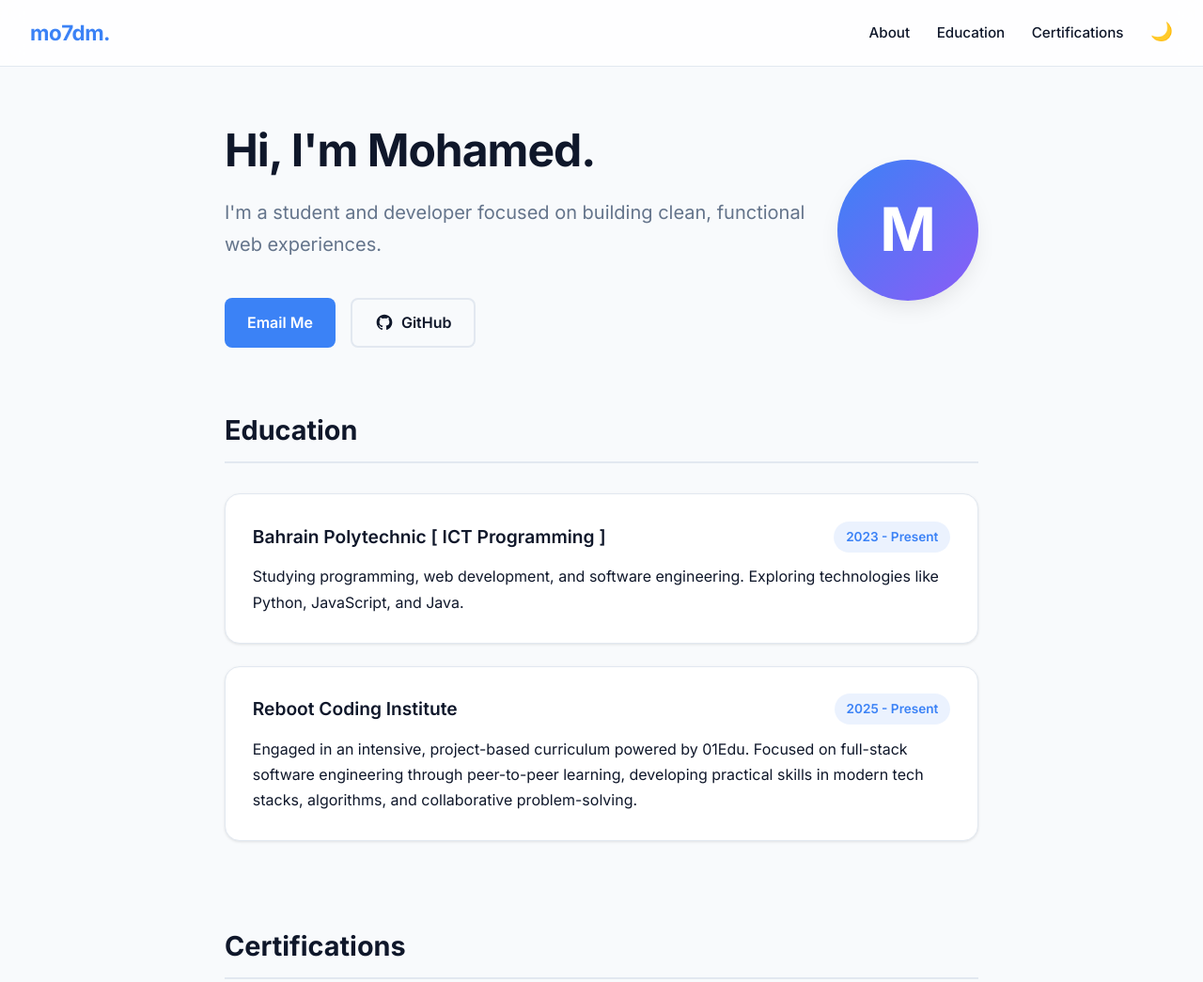
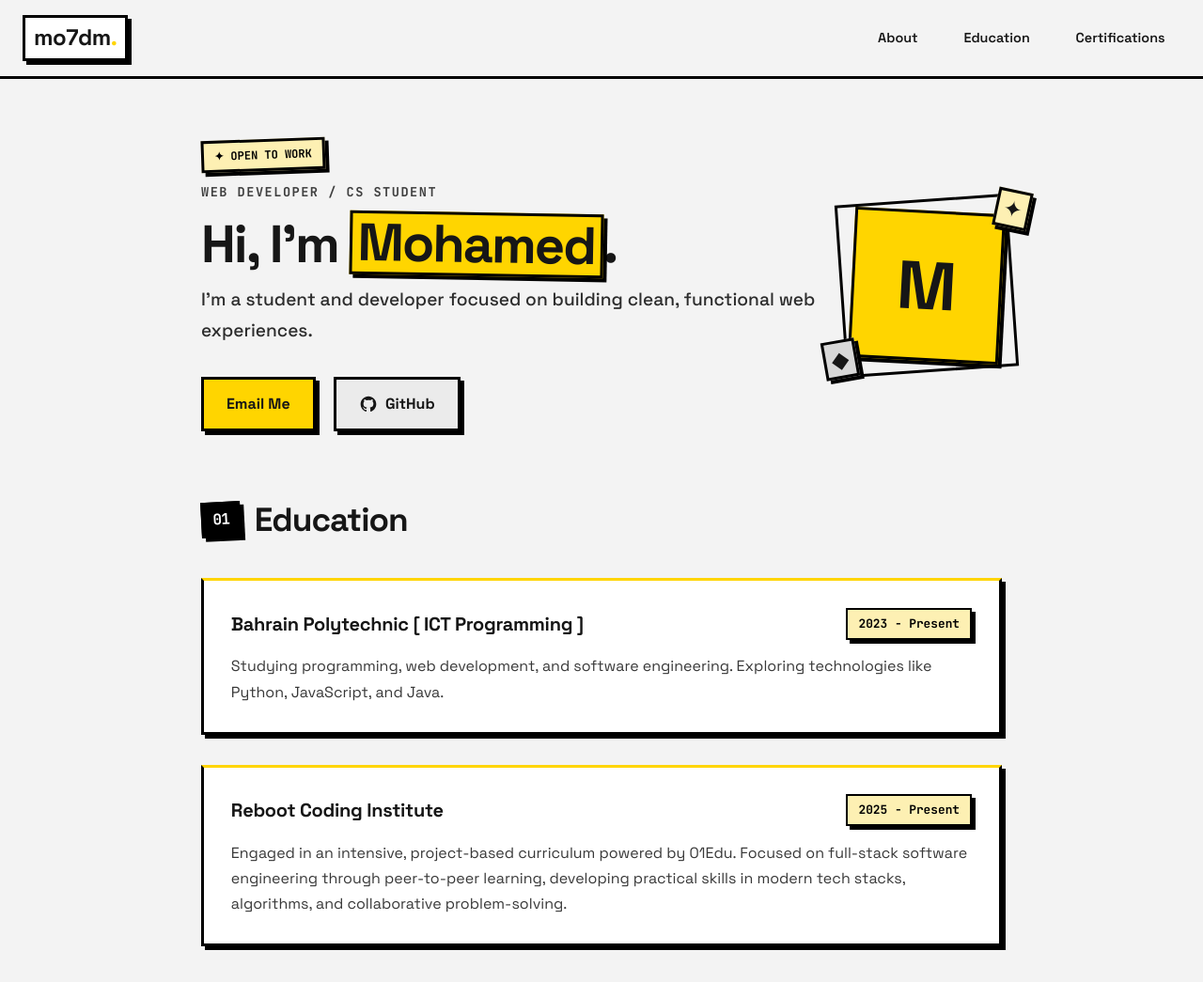
Before and after one commit to Mo7dM/mohamed, a plain HTML site: page index.html in a window 1280 px wide. Shown: the top 1045 px of the page at 94% size. Drawn offline with Linux system fonts and the light colour scheme.

Commit message:
redesign: overhaul portfolio UI with neobrutalist design :)
just the design

```diff
--- a/index.html
+++ b/index.html
@@ -3,29 +3,31 @@
 <head>
     <meta charset="UTF-8">
     <meta name="viewport" content="width=device-width, initial-scale=1.0">
-    <title>Mohamed | Portfolio & CV</title>
+    <title>Mohamed Portfolio</title>
     <link rel="stylesheet" href="style.css">
-    <link href="https://fonts.googleapis.com/css2?family=Inter:wght@400;500;600;700&display=swap" rel="stylesheet">
+    <link rel="preconnect" href="https://fonts.googleapis.com">
+    <link rel="preconnect" href="https://fonts.gstatic.com" crossorigin>
+    <link href="https://fonts.googleapis.com/css2?family=Space+Grotesk:wght@400;500;600;700&family=JetBrains+Mono:wght@400;700&display=swap" rel="stylesheet">
 </head>
 <body>
     <nav class="navbar">
-        <div class="logo">mo7dm.</div>
+        <div class="logo">mo7dm<span class="logo-dot">.</span></div>
         <div class="nav-links">
             <a href="#about">About</a>
             <a href="#education">Education</a>
             <a href="#certs">Certifications</a>
-            <button id="theme-toggle" aria-label="Toggle Dark Mode">🌙</button>
         </div>
     </nav>
 
     <main class="container">
         <section id="about" class="hero reveal">
             <div class="hero-content">
-                <h1>Hi, I'm Mohamed.</h1>
+                <p class="tag-badge">✦ OPEN TO WORK</p>
+                <p class="eyebrow">Web Developer / CS Student</p>
+                <h1>Hi, I'm <span class="highlight">Mohamed</span>.</h1>
                 <p class="subtitle"><span id="typewriter"></span><span class="cursor"></span></p>
                 <div class="contact-links">
-                    <a href="mailto:mohamed@mo7dm.com" class="btn">Email Me</a>
-
+                    <a href="mailto:mohamed@mo7dm.com" class="btn btn-primary">Email Me</a>
                     <a href="https://github.com/mo7dm" target="_blank" class="btn btn-outline">
                         <svg width="20" height="20" viewBox="0 0 24 24" fill="currentColor" xmlns="http://www.w3.org/2000/svg">
                             <path fill-rule="evenodd" clip-rule="evenodd" d="M12 2C6.477 2 2 6.477 2 12c0 4.42 2.865 8.166 6.839 9.489.5.092.682-.217.682-.482 0-.237-.008-.866-.013-1.7-2.782.603-3.369-1.34-3.369-1.34-.454-1.156-1.11-1.462-1.11-1.462-.908-.62.069-.608.069-.608 1.003.07 1.531 1.03 1.531 1.03.892 1.529 2.341 1.087 2.91.831.092-.646.35-1.086.636-1.336-2.22-.253-4.555-1.11-4.555-4.943 0-1.091.39-1.984 1.029-2.683-.103-.253-.446-1.27.098-2.647 0 0 .84-.269 2.75 1.025A9.578 9.578 0 0112 6.836c.85.004 1.705.114 2.504.336 1.909-1.294 2.747-1.025 2.747-1.025.546 1.377.203 2.394.1 2.647.64.699 1.028 1.592 1.028 2.683 0 3.842-2.339 4.687-4.566 4.935.359.309.678.919.678 1.852 0 1.336-.012 2.415-.012 2.743 0 .267.18.578.688.48C19.138 20.161 22 16.416 22 12c0-5.523-4.477-10-10-10z"/>
@@ -36,12 +38,14 @@
             </div>
             <div class="hero-avatar">
                 <div class="avatar-placeholder">M</div>
+                <span class="sticker sticker-1">✦</span>
+                <span class="sticker sticker-2">◆</span>
             </div>
         </section>
 
         <section id="education" class="reveal">
-            <h2>Education</h2>
-            <div class="card">
+            <h2><span class="section-tag">01</span> Education</h2>
+            <div class="card card-yellow">
                 <div class="card-header">
                     <h3>Bahrain Polytechnic [ ICT Programming ]</h3>
                     <span class="date">2023 - Present</span>
@@ -49,7 +53,7 @@
                 <p>Studying programming, web development, and software engineering. Exploring technologies like Python, JavaScript, and Java.</p>
             </div>
 
-            <div class="card">
+            <div class="card card-blue">
                 <div class="card-header">
                     <h3>Reboot Coding Institute</h3>
                     <span class="date">2025 - Present</span>
@@ -59,9 +63,9 @@
         </section>
 
         <section id="certs" class="reveal">
-            <h2>Certifications</h2>
+            <h2><span class="section-tag">02</span> Certifications</h2>
 
-            <a href="https://certs.ine.com/94397082-2aee-4f96-a6dc-eba5e58388e8" target="_blank" class="card cert-card">
+            <a href="https://certs.ine.com/94397082-2aee-4f96-a6dc-eba5e58388e8" target="_blank" class="card card-pink cert-card">
                 <div class="card-header">
                     <h3>eJPTv2</h3>
                     <div class="cert-meta">
@@ -78,7 +82,9 @@
 
         </section>
     </main>
-    </main> <footer class="footer">
+
+    <footer class="footer">
+        <p class="footer-tag">✦ built with too much coffee ✦</p>
         <div class="social-icons">
             <a href="https://github.com/mo7dm" target="_blank" aria-label="GitHub">
                 <svg width="20" height="20" viewBox="0 0 24 24" fill="currentColor" xmlns="http://www.w3.org/2000/svg">
--- a/script.js
+++ b/script.js
@@ -1,26 +1,5 @@
 document.addEventListener('DOMContentLoaded', () => {
-    // 1. Dark Mode Toggle
-    const themeToggle = document.getElementById('theme-toggle');
-    const body = document.body;
-
-    const currentTheme = localStorage.getItem('theme');
-    if (currentTheme === 'dark') {
-        body.classList.add('dark-mode');
-        themeToggle.textContent = '☀️';
-    }
-
-    themeToggle.addEventListener('click', () => {
-        body.classList.toggle('dark-mode');
-        if (body.classList.contains('dark-mode')) {
-            themeToggle.textContent = '☀️';
-            localStorage.setItem('theme', 'dark');
-        } else {
-            themeToggle.textContent = '🌙';
-            localStorage.setItem('theme', 'light');
-        }
-    });
-
-    // 2. Typing Effect for Subtitle
+    // 1. Typing Effect for Subtitle
     const text = "I'm a student and developer focused on building clean, functional web experiences.";
     const typingElement = document.getElementById('typewriter');
     let i = 0;
@@ -35,7 +14,7 @@ document.addEventListener('DOMContentLoaded', () => {
     // Start typing after a short delay
     setTimeout(typeWriter, 500);
 
-    // 3. Scroll Reveal Animations
+    // 2. Scroll Reveal Animations
     const reveals = document.querySelectorAll('.reveal');
 
     const revealOnScroll = () => {
--- a/style.css
+++ b/style.css
@@ -1,36 +1,29 @@
-/* Core Variables */
+/* =========================================
+   NEOBRUTALISM — bold, raw, unapologetic
+   ========================================= */
+
 :root {
-    --bg-color: #f8fafc;
-    --text-color: #0f172a;
-    --card-bg: #ffffff;
-    --nav-bg: rgba(255, 255, 255, 0.8);
-    --primary-color: #3b82f6;
-    --primary-hover: #2563eb;
-    --border-color: #e2e8f0;
-    --shadow-sm: 0 1px 3px rgba(0,0,0,0.1);
-    --shadow-md: 0 10px 25px -5px rgba(0, 0, 0, 0.1);
-    --transition: all 0.4s cubic-bezier(0.16, 1, 0.3, 1);
+    --bg: #f3f3f3;
+    --paper: #ffffff;
+    --ink: #161616;
+    --black: #000000;
+    --accent: #ffd500;
+    --accent-dark: #000000;
+    --accent-soft: #fdf0b3;
+    --neutral: #d8d8d8;
+    --muted: #666666;
+    --tint: #ebebeb;
+    --on-accent: #161616;
+    --shadow: 4px 4px 0 var(--black);
+    --border: 3px solid var(--black);
+    --font-display: 'Space Grotesk', sans-serif;
+    --font-mono: 'JetBrains Mono', monospace;
 }
 
-/* Dark Mode Variables */
-body.dark-mode {
-    --bg-color: #0f172a;
-    --text-color: #f8fafc;
-    --card-bg: #1e293b;
-    --nav-bg: rgba(30, 41, 59, 0.85);
-    --primary-color: #60a5fa;
-    --primary-hover: #93c5fd;
-    --border-color: #334155;
-    --shadow-sm: 0 1px 3px rgba(0,0,0,0.5);
-    --shadow-md: 0 10px 25px -5px rgba(0, 0, 0, 0.5);
-}
-
-/* Reset & Smooth Scroll */
 * {
     margin: 0;
     padding: 0;
     box-sizing: border-box;
-    font-family: 'Inter', sans-serif;
 }
 
 html {
@@ -38,125 +31,194 @@ html {
 }
 
 body {
-    background-color: var(--bg-color);
-    color: var(--text-color);
+    background-color: var(--bg);
+    color: var(--ink);
+    font-family: var(--font-display);
     line-height: 1.7;
-    transition: background-color 0.4s ease, color 0.4s ease;
+    transition: background-color 0.3s ease, color 0.3s ease;
 }
 
 .container {
-    max-width: 850px;
+    max-width: 900px;
     margin: 0 auto;
-    padding: 2rem 1.5rem;
+    padding: 2.5rem 1.5rem;
 }
 
-/* Glassmorphism Navigation */
+::selection {
+    background: var(--accent);
+    color: var(--on-accent);
+}
+
+/* =========================================
+   Navigation
+   ========================================= */
 .navbar {
     display: flex;
     justify-content: space-between;
     align-items: center;
-    padding: 1rem 2rem;
-    background-color: var(--nav-bg);
-    backdrop-filter: blur(12px);
-    -webkit-backdrop-filter: blur(12px);
-    border-bottom: 1px solid var(--border-color);
+    padding: 1rem 1.5rem;
+    background-color: var(--bg);
+    border-bottom: var(--border);
     position: sticky;
     top: 0;
     z-index: 1000;
-    transition: var(--transition);
 }
 
 .logo {
+    position: relative;
+    z-index: 1;
     font-weight: 700;
-    font-size: 1.4rem;
+    font-size: 1.5rem;
     letter-spacing: -0.5px;
-    color: var(--primary-color);
+    padding: 0.25rem 0.75rem;
+    color: var(--ink);
+    cursor: pointer;
+    transition: transform 0.15s ease;
+}
+
+.logo::before {
+    content: '';
+    position: absolute;
+    inset: 0;
+    z-index: -1;
+    background: var(--paper);
+    border: var(--border);
+}
+
+.logo::after {
+    content: '';
+    position: absolute;
+    inset: 0;
+    z-index: -2;
+    background: var(--black);
+    transform: translate(4px, 4px);
+    transition: transform 0.15s ease, background 0.15s ease;
+}
+
+.logo:hover {
+    transform: translate(-2px, -2px) rotate(-3deg);
+}
+
+.logo:hover::after {
+    background: var(--accent);
+    transform: translate(4px, 4px) rotate(3deg);
+}
+
+.logo-dot {
+    color: var(--accent);
+}
+
+.nav-links {
+    display: flex;
+    align-items: center;
+    gap: 1rem;
 }
 
 .nav-links a {
     text-decoration: none;
-    color: var(--text-color);
-    margin-right: 1.5rem;
-    font-weight: 500;
-    font-size: 0.95rem;
-    transition: color 0.2s;
+    color: var(--ink);
+    font-weight: 600;
+    font-size: 0.9rem;
+    padding: 0.4rem 0.9rem;
+    border: 2px solid transparent;
+    transition: all 0.15s ease;
 }
 
 .nav-links a:hover {
-    color: var(--primary-color);
+    background: var(--accent);
+    color: var(--ink);
+    border: 2px solid var(--black);
+    box-shadow: 4px 4px 0 var(--black);
+    transform: translate(-2px, -2px);
 }
 
-#theme-toggle {
-    background: none;
-    border: none;
-    cursor: pointer;
-    font-size: 1.2rem;
-    transition: transform 0.2s;
-}
-
-#theme-toggle:hover {
-    transform: scale(1.15) rotate(10deg);
-}
-
-/* Sections & Scroll Reveal */
+/* =========================================
+   Marquee
+   ========================================= */
 section {
     padding: 1rem 0 3rem 0;
 }
 
-/* Initial state for scroll animation */
 .reveal {
     opacity: 0;
     transform: translateY(40px);
-    transition: all 0.8s cubic-bezier(0.16, 1, 0.3, 1);
+    transition: all 0.7s cubic-bezier(0.16, 1, 0.3, 1);
 }
 
-/* Added by JavaScript when visible */
 .reveal.active {
     opacity: 1;
     transform: translateY(0);
 }
 
-/* Hero Section */
+/* =========================================
+   Hero
+   ========================================= */
 .hero {
     display: flex;
     justify-content: space-between;
     align-items: center;
     gap: 2rem;
+    padding-top: 1.5rem;
+}
+
+.eyebrow {
+    font-family: var(--font-mono);
+    font-size: 0.85rem;
+    font-weight: 700;
+    letter-spacing: 1.5px;
+    text-transform: uppercase;
+    color: #3f3f3f;
+    margin-bottom: 0.6rem;
+}
+
+.tag-badge {
+    display: inline-block;
+    background: var(--accent-soft);
+    border: var(--border);
+    box-shadow: 4px 4px 0 var(--black);
+    font-family: var(--font-mono);
+    font-weight: 700;
+    font-size: 0.75rem;
+    padding: 0.25rem 0.7rem;
+    margin-bottom: 0.7rem;
+    transform: rotate(-2deg);
+    color: var(--black);
 }
 
 h1 {
-    font-size: 3rem;
+    font-size: 3.5rem;
     font-weight: 700;
-    letter-spacing: -1px;
-    margin-bottom: 0.5rem;
+    letter-spacing: -2px;
+    line-height: 1.1;
+    margin-bottom: 0.6rem;
 }
 
-h2 {
-    font-size: 1.8rem;
-    margin-bottom: 2rem;
-    padding-bottom: 0.5rem;
-    border-bottom: 2px solid var(--border-color);
-    color: var(--text-color);
+.highlight {
+    background: var(--accent);
+    border: var(--border);
+    box-shadow: 4px 4px 0 var(--black);
+    padding: 0 0.35rem;
+    display: inline-block;
+    transform: rotate(1deg);
+    color: var(--on-accent);
 }
 
 .subtitle {
-    font-size: 1.25rem;
-    color: #64748b;
-    margin-bottom: 2.5rem;
-    min-height: 60px; /* Prevents layout jump while typing */
+    font-size: 1.2rem;
+    color: #2c2c2c;
+    margin-bottom: 2rem;
+    min-height: 60px;
+    font-weight: 500;
 }
 
-body.dark-mode .subtitle { color: #94a3b8; }
-
-/* Typing Cursor */
 .cursor {
     display: inline-block;
-    width: 2px;
-    height: 1.1em; /* Scales perfectly with text height */
-    background-color: var(--primary-color);
+    width: 3px;
+    height: 1.1em;
+    background-color: var(--black);
     animation: blink 1s step-end infinite;
     vertical-align: middle;
-    margin-left: 2px;
+    margin-left: 3px;
 }
 
 @keyframes blink {
@@ -164,120 +226,238 @@ body.dark-mode .subtitle { color: #94a3b8; }
     50% { opacity: 0; }
 }
 
-/* Hero Avatar Placeholder */
+.hero-avatar {
+    position: relative;
+    flex-shrink: 0;
+}
+
 .avatar-placeholder {
-    width: 150px;
-    height: 150px;
-    border-radius: 50%;
-    background: linear-gradient(135deg, var(--primary-color), #8b5cf6);
-    color: white;
+    width: 160px;
+    height: 160px;
+    background: var(--accent);
+    border: var(--border);
+    box-shadow: 4px 4px 0 var(--black);
     display: flex;
     align-items: center;
     justify-content: center;
-    font-size: 4rem;
+    font-size: 4.5rem;
     font-weight: 700;
-    box-shadow: var(--shadow-md);
+    transform: rotate(3deg);
+    color: var(--on-accent);
 }
 
-/* Cards */
+.hero-avatar::after {
+    content: '';
+    position: absolute;
+    inset: -12px;
+    border: var(--border);
+    z-index: -1;
+    transform: rotate(-4deg);
+    background: var(--bg);
+}
+
+.sticker {
+    position: absolute;
+    font-size: 1.5rem;
+    background: var(--paper);
+    border: var(--border);
+    box-shadow: 4px 4px 0 var(--black);
+    padding: 0.35rem;
+    line-height: 1;
+}
+
+.sticker-1 {
+    top: -22px;
+    right: -30px;
+    transform: rotate(12deg);
+    background: var(--accent-soft);
+}
+
+.sticker-2 {
+    bottom: -20px;
+    left: -30px;
+    transform: rotate(-10deg);
+    background: var(--neutral);
+}
+
+/* =========================================
+   Headings
+   ========================================= */
+h2 {
+    font-size: 2.2rem;
+    font-weight: 700;
+    letter-spacing: -1px;
+    margin-bottom: 2rem;
+    display: flex;
+    align-items: center;
+    gap: 0.9rem;
+}
+
+.section-tag {
+    font-family: var(--font-mono);
+    font-size: 1rem;
+    background: var(--black);
+    border: var(--border);
+    box-shadow: 4px 4px 0 var(--black);
+    padding: 0.15rem 0.6rem;
+    transform: rotate(-3deg);
+    color: var(--paper);
+}
+
+/* =========================================
+   Cards
+   ========================================= */
 .card {
-    background-color: var(--card-bg);
+    background-color: var(--paper);
+    border: var(--border);
+    border-top-color: var(--accent);
+    box-shadow: var(--shadow);
     padding: 1.8rem;
-    margin-bottom: 1.5rem;
-    border-radius: 16px;
-    border: 1px solid var(--border-color);
-    box-shadow: var(--shadow-sm);
-    transition: var(--transition);
+    margin-bottom: 2rem;
+    position: relative;
+    transition: transform 0.15s ease, box-shadow 0.15s ease;
 }
 
 .card:hover {
-    transform: translateY(-8px);
-    border-color: var(--primary-color);
-    box-shadow: var(--shadow-md);
+    transform: translate(-4px, -4px);
+    box-shadow: 4px 4px 0 var(--black);
+}
+
+.card:active {
+    transform: translate(0, 0);
+    box-shadow: 2px 2px 0 var(--black);
 }
 
 .card-header {
     display: flex;
     justify-content: space-between;
     align-items: center;
-    margin-bottom: 0.8rem;
+    margin-bottom: 0.9rem;
+    gap: 1rem;
 }
 
 .card h3 {
-    font-size: 1.2rem;
-    font-weight: 600;
+    font-size: 1.25rem;
+    font-weight: 700;
+    letter-spacing: -0.3px;
+}
+
+.card p {
+    color: var(--ink);
+    opacity: 0.85;
 }
 
 .date {
-    font-size: 0.85rem;
-    background-color: rgba(59, 130, 246, 0.1);
-    color: var(--primary-color);
-    padding: 0.3rem 0.8rem;
-    border-radius: 20px;
-    font-weight: 600;
+    font-family: var(--font-mono);
+    font-size: 0.8rem;
+    font-weight: 700;
+    background: var(--accent-soft);
+    border: 2px solid var(--black);
+    box-shadow: 4px 4px 0 var(--black);
+    padding: 0.25rem 0.7rem;
+    white-space: nowrap;
+    color: var(--black);
 }
 
-/* Buttons */
-.contact-links { display: flex; gap: 1rem; }
+/* =========================================
+   Buttons
+   ========================================= */
+.contact-links { display: flex; gap: 1.2rem; flex-wrap: wrap; }
 
 .btn {
-    padding: 0.7rem 1.5rem;
-    background-color: var(--primary-color);
-    color: white;
+    padding: 0.8rem 1.5rem;
     text-decoration: none;
-    border-radius: 8px;
-    font-weight: 600;
-    transition: var(--transition);
-    /* Added to ensure regular buttons look consistent */
+    font-weight: 700;
+    font-size: 1rem;
+    border: var(--border);
+    box-shadow: 4px 4px 0 var(--black);
     display: inline-flex;
     align-items: center;
     justify-content: center;
+    gap: 0.5rem;
+    cursor: pointer;
+    transition: all 0.15s ease;
 }
 
 .btn:hover {
-    background-color: var(--primary-hover);
-    transform: translateY(-2px);
+    transform: translate(-3px, -3px);
+    box-shadow: 4px 4px 0 var(--black);
+}
+
+.btn:active {
+    transform: translate(2px, 2px);
+    box-shadow: 1px 1px 0 var(--black);
+}
+
+.btn-primary {
+    background: var(--accent);
+    color: var(--on-accent);
+}
+
+.btn-primary:hover {
+    background: var(--accent-dark);
+    color: var(--accent);
 }
 
 .btn-outline {
-    display: inline-flex; /* Required to align icon and text */
-    align-items: center;  /* Centers them vertically */
-    gap: 0.5rem;          /* Adds a clean space between icon and text */
-    background-color: transparent;
-    color: var(--text-color);
-    border: 2px solid var(--border-color);
+    background: var(--tint);
+    color: var(--ink);
 }
 
 .btn-outline:hover {
-    background-color: transparent;
-    border-color: var(--primary-color);
-    color: var(--primary-color);
-}
-
-/* Mobile Responsiveness */
-@media (max-width: 768px) {
-    .hero {
-        flex-direction: column-reverse;
-        text-align: center;
-    }
-    .contact-links {
-        justify-content: center;
-    }
-    .card-header {
-        flex-direction: column;
-        align-items: flex-start;
-        gap: 0.5rem;
-    }
+    background: var(--accent);
+    color: var(--on-accent);
 }
 
 /* =========================================
-   Footer & Bottom Icons
+   Clickable Certification Card
+   ========================================= */
+a.card {
+    display: block;
+    text-decoration: none;
+    color: var(--ink);
+    cursor: pointer;
+}
+
+a.card h3,
+a.card p {
+    color: var(--ink);
+}
+
+.cert-meta {
+    display: flex;
+    align-items: center;
+    gap: 0.8rem;
+}
+
+.external-icon {
+    color: var(--muted);
+    transition: color 0.15s ease;
+}
+
+a.card:hover .external-icon {
+    color: var(--black);
+}
+
+/* =========================================
+   Footer
    ========================================= */
 .footer {
     text-align: center;
-    padding: 2.5rem 0;
-    margin-top: 4rem;
-    border-top: 1px solid var(--border-color);
+    padding: 2.5rem 1.5rem;
+    margin-top: 2rem;
+    border-top: var(--border);
+    background: var(--black);
+    color: var(--bg);
+}
+
+.footer-tag {
+    font-family: var(--font-mono);
+    font-size: 0.8rem;
+    font-weight: 700;
+    letter-spacing: 1px;
+    margin-bottom: 1.2rem;
+    opacity: 0.9;
 }
 
 .social-icons {
@@ -287,54 +467,50 @@ body.dark-mode .subtitle { color: #94a3b8; }
 }
 
 .social-icons a {
-    /* Using a slightly muted color so it isn't distracting */
-    color: #64748b;
-    transition: color 0.3s ease, transform 0.3s ease;
+    color: var(--bg);
     display: inline-flex;
-}
-
-/* Adjust the muted color for dark mode */
-body.dark-mode .social-icons a {
-    color: #94a3b8;
+    background: transparent;
+    border: 2px solid var(--bg);
+    padding: 0.6rem;
+    transition: all 0.15s ease;
 }
 
 .social-icons a:hover {
-    color: var(--primary-color);
-    transform: translateY(-3px);
+    background: var(--accent);
+    color: var(--on-accent);
+    transform: translate(-2px, -2px);
+    box-shadow: 4px 4px 0 var(--neutral);
 }
 
 /* =========================================
-   Clickable Certification Card
+   Mobile Responsiveness
    ========================================= */
-
-/* Makes the link behave exactly like a block container */
-a.card {
-    display: block;
-    text-decoration: none;
-    color: var(--text-color);
-    cursor: pointer;
+@media (max-width: 768px) {
+    .hero {
+        flex-direction: column-reverse;
+        text-align: center;
     }
 
-/* Prevents the text inside from turning blue like a standard link */
-a.card h3,
-a.card p {
-    color: var(--text-color);
+    .contact-links {
+        justify-content: center;
     }
 
-/* Aligns the date and the icon */
-.cert-meta {
-    display: flex;
-    align-items: center;
-    gap: 0.8rem;
+    .card-header {
+        flex-direction: column;
+        align-items: flex-start;
+        gap: 0.5rem;
     }
 
-/* Subtle icon color */
-.external-icon {
-    color: #94a3b8;
-    transition: color 0.3s ease;
+    h1 {
+        font-size: 2.6rem;
     }
 
-/* Lights up the icon when you hover the card */
-a.card:hover .external-icon {
-    color: var(--primary-color);
+    .nav-links a {
+        font-size: 0.8rem;
+        padding: 0.3rem 0.6rem;
     }
+
+    .logo {
+        font-size: 1.2rem;
+    }
+}
```
Lines whose indentation alone changed are shown as unchanged.
